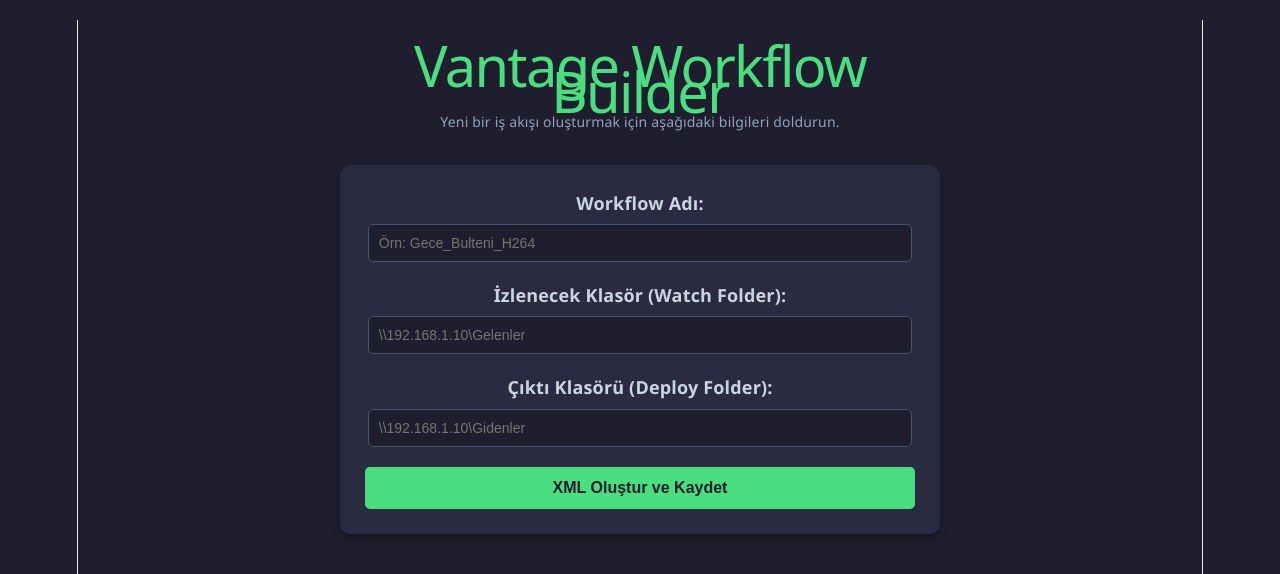
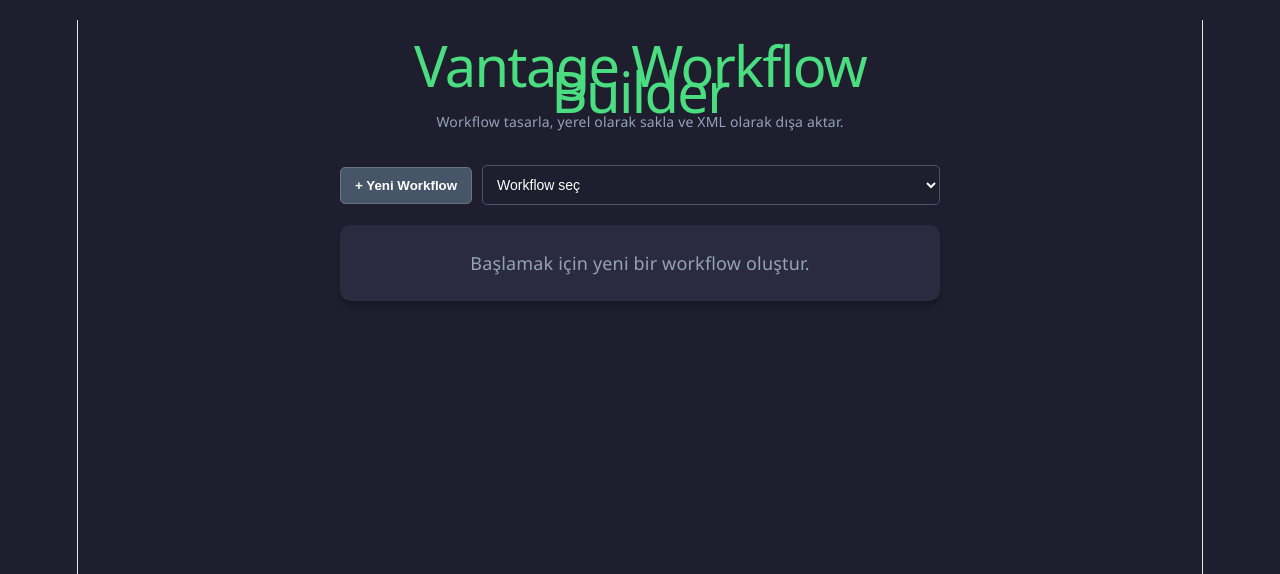
Before and after one commit to Ataberk-koc/vantage-workflow, a Vue app: page / in a window 1280 px wide. Shown: the top 574 px of the page. Built offline with nearby package versions, Linux system fonts and the light colour scheme.

Commit message:
Add multi-workflow builder foundation

```diff
--- a/preload.cjs
+++ b/preload.cjs
@@ -1,5 +1,8 @@
 const { contextBridge, ipcRenderer } = require('electron');
 
 contextBridge.exposeInMainWorld('electronAPI', {
-  generateXml: (data) => ipcRenderer.invoke('generate-xml', data)
+  generateXml: (data) => ipcRenderer.invoke('generate-xml', data),
+  listWorkflows: () => ipcRenderer.invoke('list-workflows'),
+  saveWorkflow: (workflow) => ipcRenderer.invoke('save-workflow', workflow),
+  deleteWorkflow: (workflowId) => ipcRenderer.invoke('delete-workflow', workflowId)
 });
--- a/src/App.vue
+++ b/src/App.vue
@@ -2,28 +2,55 @@
   <div class="app-container">
     <div class="header">
       <h1>Vantage Workflow Builder</h1>
-      <p>Yeni bir iş akışı oluşturmak için aşağıdaki bilgileri doldurun.</p>
+      <p>Workflow tasarla, yerel olarak sakla ve XML olarak dışa aktar.</p>
     </div>
 
-    <div class="form-card">
+    <div class="toolbar">
+      <button class="secondary-btn" @click="createWorkflow">+ Yeni Workflow</button>
+      <select v-model="selectedWorkflowId" @change="selectWorkflow">
+        <option disabled value="">Workflow seç</option>
+        <option v-for="workflow in workflows" :key="workflow.id" :value="workflow.id">
+          {{ workflow.name }}
+        </option>
+      </select>
+    </div>
+
+    <div v-if="currentWorkflow" class="form-card">
       <div class="form-group">
         <label>Workflow Adı:</label>
-        <input v-model="formData.workflowName" type="text" placeholder="Örn: Gece_Bulteni_H264" />
+        <input v-model="currentWorkflow.name" type="text" placeholder="Örn: Gece_Bulteni_H264" />
       </div>
 
-      <div class="form-group">
-        <label>İzlenecek Klasör (Watch Folder):</label>
-        <input v-model="formData.watchFolder" type="text" placeholder="\\192.168.1.10\Gelenler" />
+      <div v-for="(action, index) in currentWorkflow.actions" :key="action.id" class="action-row">
+        <div class="form-group">
+          <label>Action {{ index + 1 }}:</label>
+          <select v-model="action.type">
+            <option value="Watch">Watch</option>
+            <option value="Deploy">Deploy</option>
+            <option value="Transcode">Transcode</option>
+          </select>
+        </div>
+        <div class="form-group">
+          <label>İzlenecek klasör:</label>
+          <input v-model="action.watchFolder" type="text" placeholder="\\192.168.1.10\Gelenler" />
+        </div>
+        <div class="form-group">
+          <label>Çıktı klasörü:</label>
+          <input v-model="action.outputFolder" type="text" placeholder="\\192.168.1.10\Gidenler" />
+        </div>
+        <button v-if="currentWorkflow.actions.length > 1" class="icon-btn" title="Action sil" @click="removeAction(index)">×</button>
       </div>
 
-      <div class="form-group">
-        <label>Çıktı Klasörü (Deploy Folder):</label>
-        <input v-model="formData.outputFolder" type="text" placeholder="\\192.168.1.10\Gidenler" />
+      <div class="button-row">
+        <button class="secondary-btn" @click="addAction">+ Action ekle</button>
+        <button class="submit-btn" @click="saveWorkflow" :disabled="isLoading">Kaydet</button>
+        <button class="submit-btn" @click="generateWorkflow" :disabled="isLoading">XML oluştur</button>
+        <button class="danger-btn" @click="deleteWorkflow">Sil</button>
       </div>
+    </div>
 
-      <button @click="generateWorkflow" class="submit-btn" :disabled="isLoading">
-        {{ isLoading ? 'Oluşturuluyor...' : 'XML Oluştur ve Kaydet' }}
-      </button>
+    <div v-else class="form-card empty-state">
+      <p>Başlamak için yeni bir workflow oluştur.</p>
     </div>
 
     <div v-if="message" :class="['alert', isSuccess ? 'alert-success' : 'alert-danger']">
@@ -35,19 +62,71 @@
 <script setup>
 import { ref } from 'vue';
 
-const formData = ref({
-  workflowName: '',
-  watchFolder: '',
-  outputFolder: ''
-});
+const workflows = ref([]);
+const currentWorkflow = ref(null);
+const selectedWorkflowId = ref('');
 
 const isLoading = ref(false);
 const message = ref('');
 const isSuccess = ref(false);
 
+const createAction = () => ({
+  id: crypto.randomUUID(),
+  type: 'Watch',
+  watchFolder: '',
+  outputFolder: ''
+});
+
+const createWorkflow = () => {
+  const workflow = {
+    id: crypto.randomUUID(),
+    name: `Yeni Workflow ${workflows.value.length + 1}`,
+    actions: [createAction()]
+  };
+
+  workflows.value.push(workflow);
+  currentWorkflow.value = workflow;
+  selectedWorkflowId.value = workflow.id;
+  message.value = '';
+};
+
+const selectWorkflow = () => {
+  currentWorkflow.value = workflows.value.find((workflow) => workflow.id === selectedWorkflowId.value) || null;
+};
+
+const addAction = () => currentWorkflow.value?.actions.push(createAction());
+
+const removeAction = (index) => currentWorkflow.value?.actions.splice(index, 1);
+
+const ensureElectron = () => {
+  if (!window.electronAPI) {
+    throw new Error('Bu işlem için uygulamayı npm start ile açın.');
+  }
+};
+
+const saveWorkflow = async () => {
+  if (!currentWorkflow.value?.name.trim()) {
+    message.value = 'Workflow adı zorunlu.';
+    isSuccess.value = false;
+    return;
+  }
+
+  try {
+    ensureElectron();
+    const result = await window.electronAPI.saveWorkflow(currentWorkflow.value);
+    if (!result.success) throw new Error(result.error);
+    workflows.value = workflows.value.map((workflow) => workflow.id === result.workflow.id ? result.workflow : workflow);
+    message.value = 'Workflow yerel olarak kaydedildi.';
+    isSuccess.value = true;
+  } catch (error) {
+    message.value = error.message;
+    isSuccess.value = false;
+  }
+};
+
 const generateWorkflow = async () => {
-  if (!formData.value.workflowName) {
-    message.value = 'Lütfen en azından bir Workflow Adı girin!';
+  if (!currentWorkflow.value?.name.trim()) {
+    message.value = 'Workflow adı zorunlu.';
     isSuccess.value = false;
     return;
   }
@@ -56,17 +135,12 @@
   message.value = '';
 
   try {
-    if (!window.electronAPI?.generateXml) {
-      throw new Error('Electron API is unavailable. Start the app with npm start.');
-    }
-
-    const result = await window.electronAPI.generateXml(formData.value);
+    ensureElectron();
+    const result = await window.electronAPI.generateXml(currentWorkflow.value);
 
     if (result.success) {
       isSuccess.value = true;
       message.value = `Başarılı! XML dosyası masaüstüne kaydedildi: ${result.path}`;
-      // Formu temizle
-      formData.value = { workflowName: '', watchFolder: '', outputFolder: '' };
     } else {
       isSuccess.value = false;
       message.value = 'Hata oluştu: ' + result.error;
@@ -79,6 +153,32 @@
     isLoading.value = false;
   }
 };
+
+const deleteWorkflow = async () => {
+  if (!currentWorkflow.value) return;
+
+  try {
+    ensureElectron();
+    const result = await window.electronAPI.deleteWorkflow(currentWorkflow.value.id);
+    if (!result.success) throw new Error(result.error);
+    workflows.value = workflows.value.filter((workflow) => workflow.id !== currentWorkflow.value.id);
+    currentWorkflow.value = null;
+    selectedWorkflowId.value = '';
+    message.value = 'Workflow silindi.';
+    isSuccess.value = true;
+  } catch (error) {
+    message.value = error.message;
+    isSuccess.value = false;
+  }
+};
+
+const loadWorkflows = async () => {
+  if (!window.electronAPI) return;
+  const result = await window.electronAPI.listWorkflows();
+  if (result.success) workflows.value = result.workflows;
+};
+
+loadWorkflows();
 </script>
 
 <style>
@@ -111,6 +211,63 @@
   padding: 25px;
   border-radius: 10px;
   box-shadow: 0 4px 6px rgba(0,0,0,0.3);
+}
+.toolbar,
+.button-row {
+  display: flex;
+  gap: 10px;
+  align-items: center;
+  margin-bottom: 20px;
+}
+.toolbar select,
+.form-group select {
+  flex: 1;
+  padding: 10px;
+  border-radius: 5px;
+  border: 1px solid #475569;
+  background-color: #1e1e2f;
+  color: #fff;
+  font-size: 14px;
+}
+.action-row {
+  position: relative;
+  border-top: 1px solid #475569;
+  padding-top: 18px;
+}
+.icon-btn {
+  position: absolute;
+  top: 12px;
+  right: 0;
+  border: 0;
+  background: transparent;
+  color: #f87171;
+  font-size: 22px;
+  cursor: pointer;
+}
+.secondary-btn,
+.danger-btn {
+  padding: 10px 14px;
+  border-radius: 5px;
+  font-weight: bold;
+  cursor: pointer;
+}
+.secondary-btn {
+  background: #475569;
+  color: #fff;
+  border: 1px solid #64748b;
+}
+.danger-btn {
+  background: transparent;
+  color: #f87171;
+  border: 1px solid #f87171;
+}
+.button-row .submit-btn {
+  width: auto;
+  flex: 1;
+}
+.empty-state {
+  text-align: center;
+  color: #94a3b8;
 }
 .form-group {
   margin-bottom: 20px;
```
Also changed, not shown: main.cjs (+90 -16 lines).
